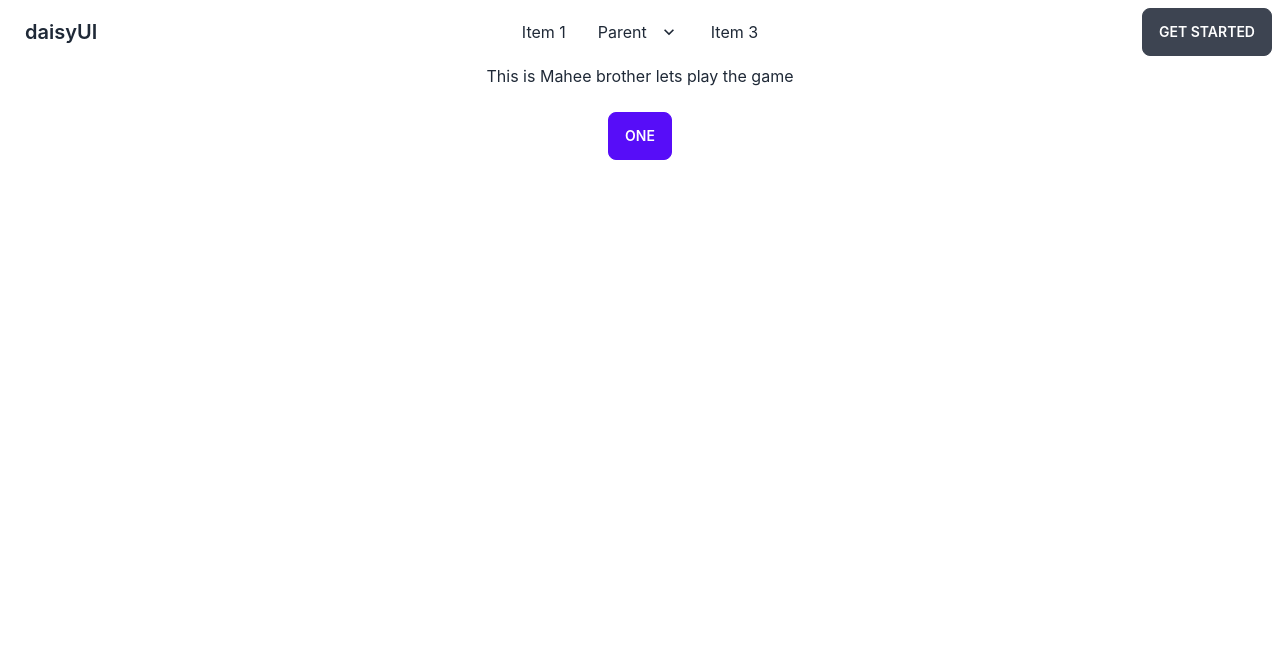
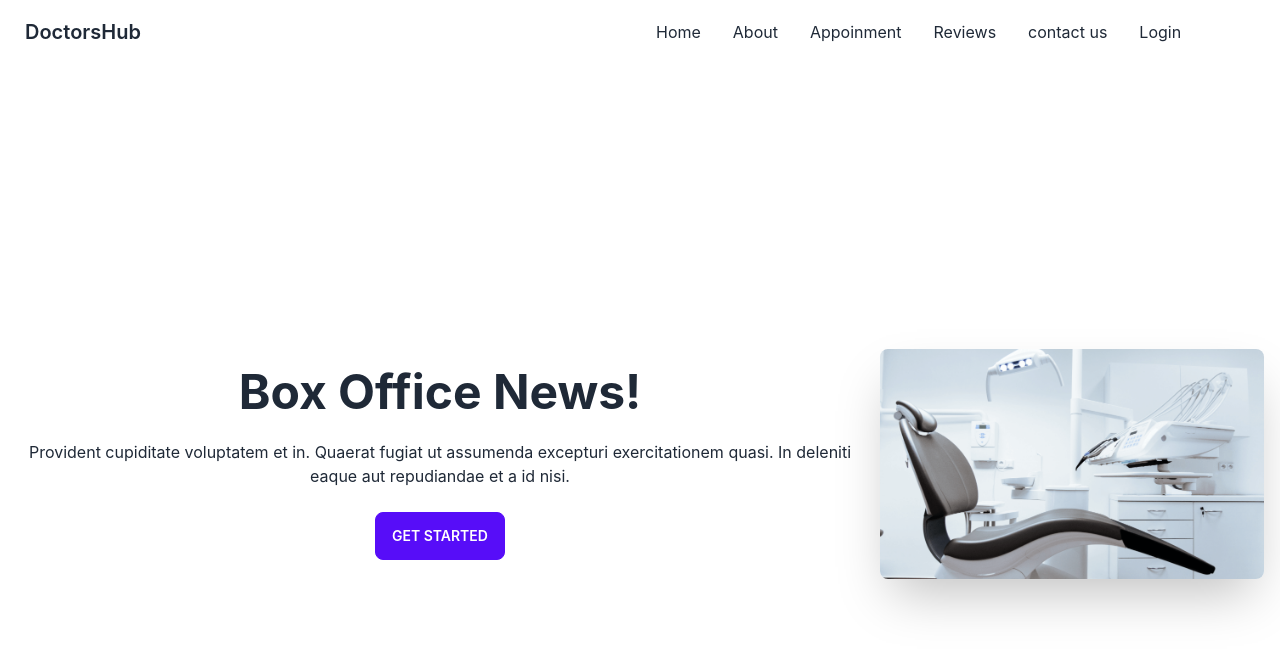
Before and after one commit to mahlilmahee/psychic-doctor01, a React (Create React App) app: page / in a window 1280 px wide. Shown: the top 652 px of the page. Built offline with nearby package versions, Linux system fonts and the light colour scheme.

Commit message:
second one

```diff
--- a/src/App.js
+++ b/src/App.js
@@ -9,6 +9,7 @@ import Home from './pages/Home/Shared/Home';
 import None from './pages/Home/None';
 import Contact from './pages/Contact';
 import About from './pages/About';
+import Login from './pages/Login';
 function App() {
   return (
     <div className="App">
@@ -23,14 +24,15 @@ function App() {
        </Route>
       <Route path="/about" element={<About />}>
        </Route>
+      <Route path="/login" element={<Login/>}>
+       </Route>
       <Route path="*" element={<None />}>
        </Route>
 
 
     </Routes>
 
-      <br/>
-     <button class="btn btn-primary">One</button>
+
     </div>
   );
 }
--- /dev/null
+++ b/src/pages/Home/Banner.js
@@ -0,0 +1,29 @@
+import React from 'react';
+import chair from '../../assets/images/chair.png'
+const Banner = () => {
+    return (
+        <div>
+            <div class="hero min-h-screen">
+  <div class="hero-content flex-col lg:flex-row-reverse">
+    <img src={chair} class="max-w-sm rounded-lg shadow-2xl" />
+    <div>
+      <h1 class="text-5xl font-bold">Box Office News!</h1>
+      <p class="py-6">Provident cupiditate voluptatem et in. Quaerat fugiat ut assumenda excepturi exercitationem quasi. In deleniti eaque aut repudiandae et a id nisi.</p>
+      <button class="btn btn-primary">Get Started</button>
+    </div>
+  </div>
+</div>
+        </div>
+    );
+};
+
+export default Banner;<div class="hero min-h-screen bg-base-200">
+  <div class="hero-content flex-col lg:flex-row-reverse">
+    <img src="https://placeimg.com/260/400/arch" class="max-w-sm rounded-lg shadow-2xl" />
+    <div>
+      <h1 class="text-5xl font-bold">Box Office News!</h1>
+      <p class="py-6">Provident cupiditate voluptatem et in. Quaerat fugiat ut assumenda excepturi exercitationem quasi. In deleniti eaque aut repudiandae et a id nisi.</p>
+      <button class="btn btn-primary">Get Started</button>
+    </div>
+  </div>
+</div>
--- a/src/pages/Home/Shared/Home.js
+++ b/src/pages/Home/Shared/Home.js
@@ -1,9 +1,10 @@
 import React from 'react';
+import Banner from '../Banner';
 
 const Home = () => {
     return (
         <div>
-            <h1> This is Mahee brother lets play the game </h1>
+           <Banner></Banner>
         </div>
     );
 };
--- a/src/pages/Home/Shared/Navbar.js
+++ b/src/pages/Home/Shared/Navbar.js
@@ -1,50 +1,37 @@
 import React from 'react';
+import { Link } from "react-router-dom"
 
 const Navbar = () => {
+    const baby =<>
+      <li><Link to='/home'>Home</Link></li>
+      <li><Link to='/about'> About  </Link></li>
+      <li><Link to ='/about'>Appoinment</Link></li>
+      <li><Link to='/reviews'>Reviews</Link></li>
+      <li><Link to='contact'>contact us</Link></li>
+      <li><Link to='login'>Login</Link></li>
+
+    </>
     return (
         <div>
             <div class="navbar bg-base-100">
   <div class="navbar-start">
     <div class="dropdown">
       <label tabindex="0" class="btn btn-ghost lg:hidden">
-        <svg xmlns="http://www.w3.org/2000/svg" class="h-5 w-5" fill="none" viewBox="0 0 24 24" stroke="currentColor"><path stroke-linecap="round" stroke-linejoin="round" stroke-width="2" d="M4 6h16M4 12h8m-8 6h16" /></svg>
+
       </label>
       <ul tabindex="0" class="menu menu-compact dropdown-content mt-3 p-2 shadow bg-base-100 rounded-box w-52">
-        <li><a>Item 1</a></li>
-        <li tabindex="0">
-          <a class="justify-between">
-            Parent
-            <svg class="fill-current" xmlns="http://www.w3.org/2000/svg" width="24" height="24" viewBox="0 0 24 24"><path d="M8.59,16.58L13.17,12L8.59,7.41L10,6L16,12L10,18L8.59,16.58Z"/></svg>
-          </a>
-          <ul class="p-2">
-            <li><a>Submenu 1</a></li>
-            <li><a>Submenu 2</a></li>
-          </ul>
-        </li>
-        <li><a>Item 3</a></li>
+        {baby}
       </ul>
     </div>
-    <a class="btn btn-ghost normal-case text-xl">daisyUI</a>
+    <a class="btn btn-ghost normal-case text-xl">DoctorsHub</a>
   </div>
   <div class="navbar-center hidden lg:flex">
     <ul class="menu menu-horizontal p-0">
-      <li><a>Item 1</a></li>
-      <li tabindex="0">
-        <a>
-          Parent
-          <svg class="fill-current" xmlns="http://www.w3.org/2000/svg" width="20" height="20" viewBox="0 0 24 24"><path d="M7.41,8.58L12,13.17L16.59,8.58L18,10L12,16L6,10L7.41,8.58Z"/></svg>
-        </a>
-        <ul class="p-2">
-          <li><a>Submenu 1</a></li>
-          <li><a>Submenu 2</a></li>
-        </ul>
-      </li>
-      <li><a>Item 3</a></li>
+
+ {baby}
     </ul>
   </div>
-  <div class="navbar-end">
-    <a class="btn">Get started</a>
-  </div>
+
 </div>
         </div>
     );
--- /dev/null
+++ b/src/pages/Login.js
@@ -0,0 +1,11 @@
+import React from 'react';
+
+const Login = () => {
+    return (
+        <div>
+            <h2> THis is login page mother.</h2>
+        </div>
+    );
+};
+
+export default Login;
```
